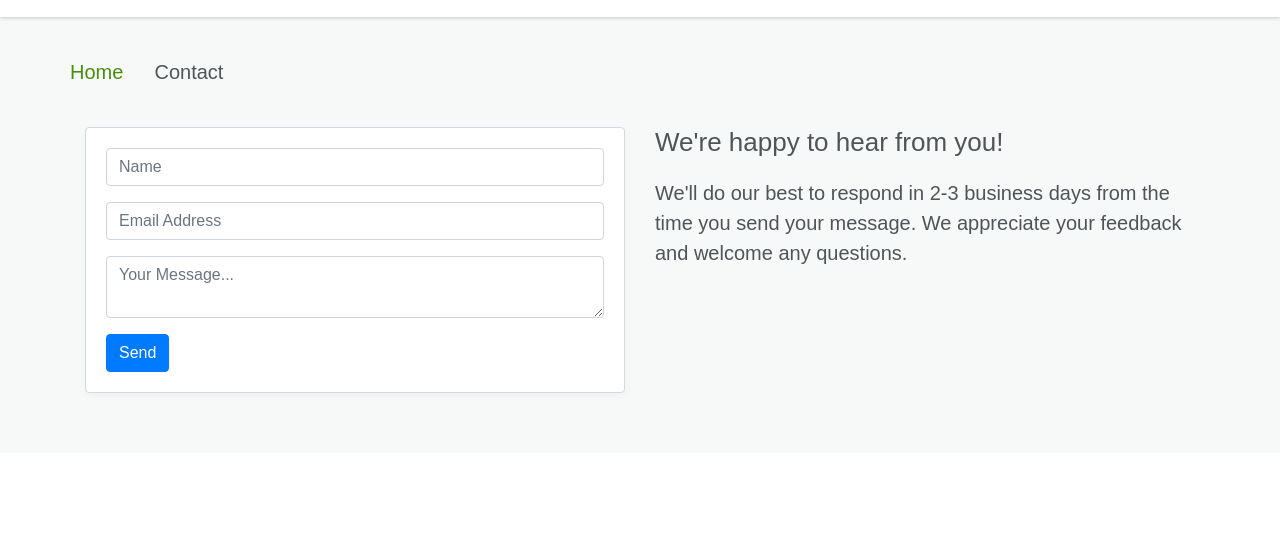
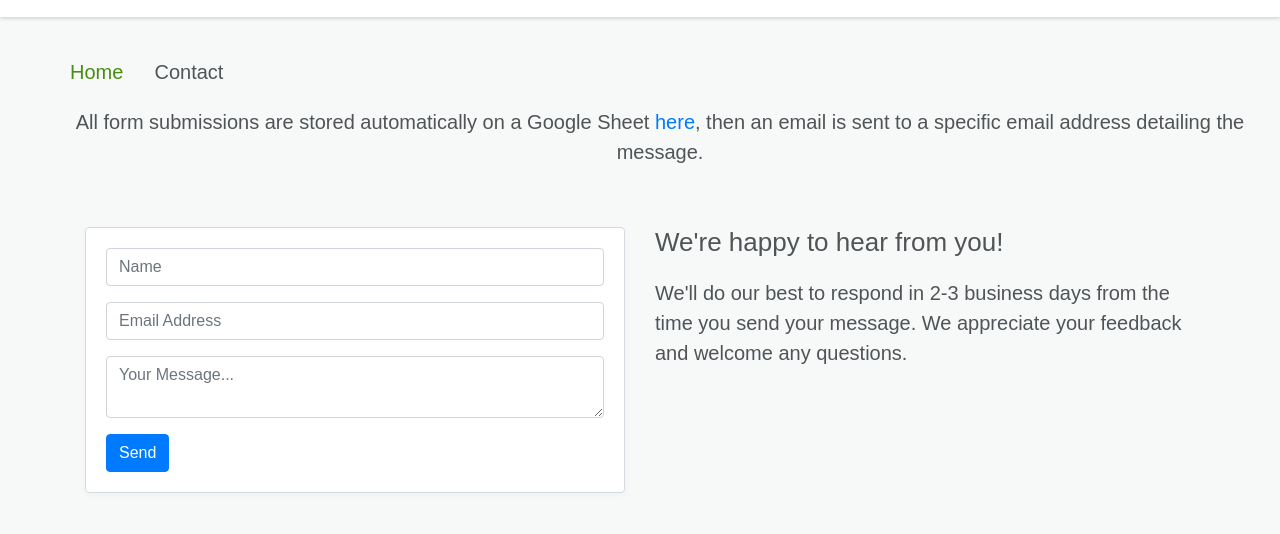
Before and after one commit to gillkyle/contemporarium, a Gatsby site: page /contact in a window 1280 px wide. Shown: the part 56-590 px from the top of the page. Built offline with nearby package versions, Linux system fonts and the light colour scheme; Gatsby itself is replaced by a stand-in of ours; some icons are missing.

Commit message:
links to google sheets

```diff
--- a/src/pages/contact.js
+++ b/src/pages/contact.js
@@ -7,6 +7,16 @@ const ContactPage = props => (
   <main>
     <Nav />
     <Breadcrumb title="Contact" />
+    <div className="col-12 text-center menu-footer" style={{ margin: 20 }}>
+      All form submissions are stored automatically on a Google Sheet{" "}
+      <a
+        target="_blank"
+        href="https://docs.google.com/spreadsheets/d/1VsmA57lXm2_VslfSFViYOTxSiwIKNB09SwKRESHu6AI/edit?usp=sharing"
+      >
+        here
+      </a>
+      , then an email is sent to a specific email address detailing the message.
+    </div>
     <Contact />
   </main>
 );
```
Also changed, not shown: src/pages/menu.js (+13 -0 lines).
